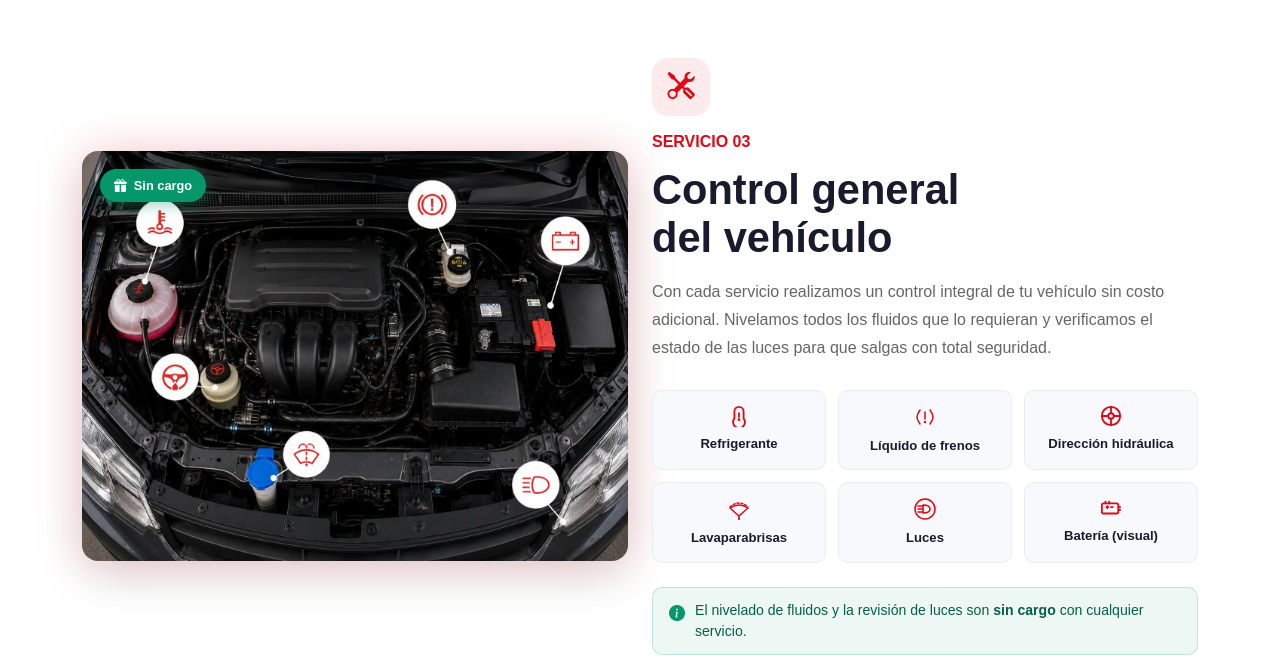
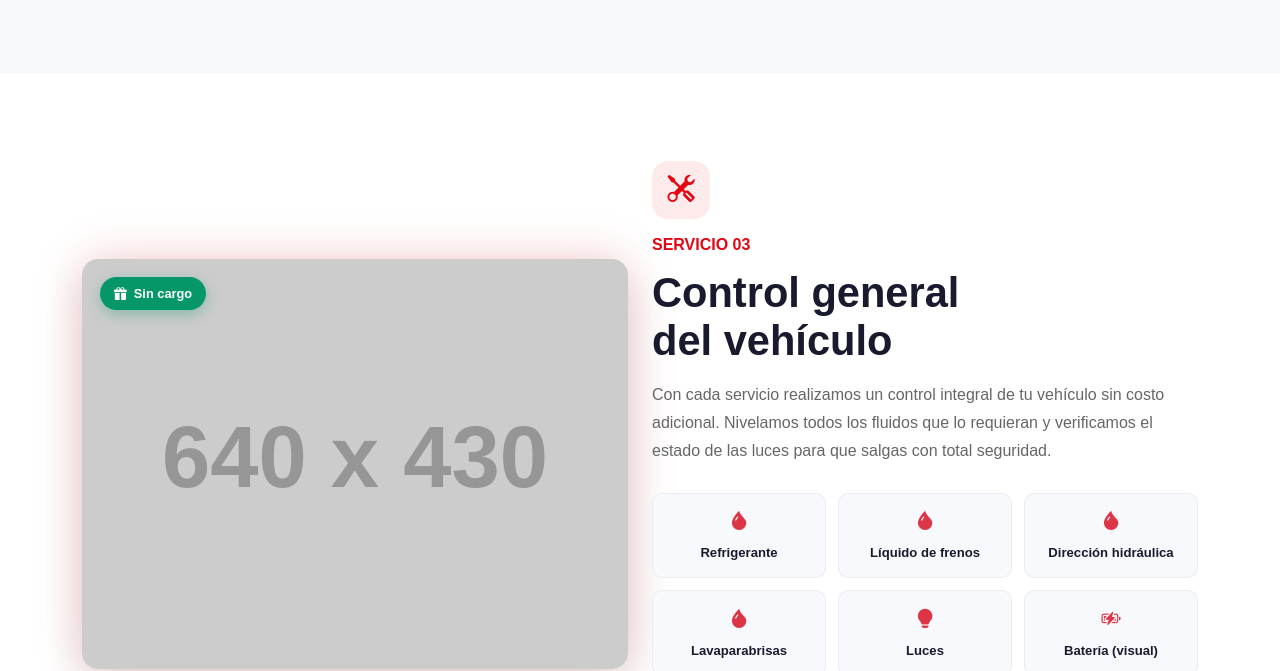
Before and after one commit to Lucasfmoya/lubri, a website: page pages/servicios.html in a window 1280 px wide. Shown: the part 2129-2800 px from the top of the page. Drawn offline with nearby package versions, Linux system fonts and the light colour scheme; placeholder pictures from the web are drawn by us; a web font is replaced by a local one.

Commit message:
mejorando nosotros

```diff
--- a/pages/servicios.html
+++ b/pages/servicios.html
@@ -85,11 +85,6 @@
             <li class="nav-item">
               <a class="nav-link nav-button" href="./contacto.html">Contacto</a>
             </li>
-            <li class="nav-item">
-              <a class="nav-link nav-button" href="./historial.html"
-                >Historial</a
-              >
-            </li>
           </ul>
           <div class="navbar-icons d-flex align-items-center gap-2">
             <a
@@ -166,64 +161,63 @@
         </div>
       </div>
     </nav>
-    <!-- ===== PAGE HERO  ===== -->
-    <section class="page-hero">
-      <div class="page-hero-overlay"></div>
 
+    <!-- ===== PAGE HERO ===== -->
+    <section class="page-hero svc-hero">
       <div class="container page-hero-content">
-        <div class="row align-items-center g-5 hero-row-border">
-          <!-- ===== COLUMNA IZQUIERDA ===== -->
-          <div class="col-lg-6">
-            <nav aria-label="breadcrumb" data-animate="fade-left">
-              <ol class="breadcrumb svc-breadcrumb mb-4">
+        <div class="svc-hero-grid hero-row-border">
+          <div class="svc-hero-col-title" data-animate="fade-left">
+            <nav aria-label="breadcrumb" class="svc-breadcrumb">
+              <ol class="breadcrumb mb-0">
                 <li class="breadcrumb-item">
                   <a href="../index.html">Inicio</a>
                 </li>
                 <li class="breadcrumb-item active">Servicios</li>
               </ol>
             </nav>
-
-            <div data-animate="fade-left" data-delay="100">
+            <span
+              class="section-eyebrow"
+              style="margin-top: 12px; display: inline-block"
+              >SERVICIOS</span
+            >
             <h1 class="page-hero-title">
               Nuestros<br />
               <span class="hero-accent">Servicios</span>
             </h1>
-
-              <p class="page-hero-lead">
+          </div>
+          <div
+            class="svc-hero-col-lead"
+            data-animate="fade-left"
+            data-delay="80"
+          >
+            <p class="svc-hero-lead-main">
               Todo lo que tu vehículo necesita, en un solo lugar.
-                <br />
+            </p>
+            <p class="svc-hero-lead-sub">
               Calidad garantizada y atención honesta.
             </p>
           </div>
-          </div>
-
-          <!-- ===== COLUMNA DERECHA ===== -->
-          <div class="col-lg-6 service-column">
           <div
-              class="services-intro"
+            class="svc-hero-col-pills mt-4"
             data-animate="fade-left"
-              data-delay="200"
+            data-delay="160"
           >
-              <div class="intro-strip d-flex flex-column">
+            <div class="intro-strip">
               <div class="intro-pill">
                 <i class="bi bi-check-circle-fill"></i>
                 <span>Productos de primera marca</span>
               </div>
-
               <div class="intro-pill">
                 <i class="bi bi-check-circle-fill"></i>
                 <span>Personal capacitado</span>
               </div>
-
               <div class="intro-pill">
                 <i class="bi bi-check-circle-fill"></i>
                 <span>Sin turno o con turno previo</span>
               </div>
-
               <div class="intro-pill">
                 <i class="bi bi-check-circle-fill"></i>
                 <span>Múltiples medios de pago</span>
-                </div>
               </div>
             </div>
           </div>
@@ -238,7 +232,7 @@
           <div class="col-lg-6" data-animate="fade-right">
             <div class="srv-img-wrap">
               <img
-                src="../img/agregar-aceite.webp"
+                src="https://placehold.co/640x430/010a44/ffffff?text=Cambio+de+Aceite"
                 class="srv-img img-fluid rounded-4"
                 loading="lazy"
                 alt="Cambio de aceite"
@@ -348,7 +342,7 @@
           <div class="col-lg-6 order-1 order-lg-2" data-animate="fade-left">
             <div class="srv-img-wrap">
               <img
-                src="../img/filtros.webp"
+                src="https://placehold.co/640x430/0a1b8d/ffffff?text=Cambio+de+Filtros"
                 class="srv-img img-fluid rounded-4"
                 loading="lazy"
                 alt="Cambio de filtros"
@@ -366,7 +360,7 @@
           <div class="col-lg-6" data-animate="fade-right">
             <div class="srv-img-wrap">
               <img
-                src="../img/chequeo-general.webp"
+                src="https://placehold.co/640x430/010a44/ffffff?text=Control+General"
                 class="srv-img img-fluid rounded-4"
                 loading="lazy"
                 alt="Control general del vehículo"
@@ -388,150 +382,27 @@
             </p>
             <div class="control-grid">
               <div class="control-item">
-                <svg
-                  xmlns="http://www.w3.org/2000/svg"
-                  width="22"
-                  height="22"
-                  viewBox="0 0 24 24"
-                  fill="none"
-                  stroke="#e30613"
-                  stroke-width="2"
-                  stroke-linecap="round"
-                  stroke-linejoin="round"
-                >
-                  <path
-                    d="M12 2a5 5 0 0 1 5 5v7.5a6.5 6.5 0 1 1-10 0V7a5 5 0 0 1 5-5z"
-                  />
-                  <path d="M12 9v4" />
-                  <circle
-                    cx="12"
-                    cy="16"
-                    r="1.5"
-                    fill="#e30613"
-                    stroke="none"
-                  />
-                </svg>
+                <i class="bi bi-droplet-fill text-danger"></i>
                 <span>Refrigerante</span>
               </div>
-
               <div class="control-item">
-                <svg
-                  xmlns="http://www.w3.org/2000/svg"
-                  width="24"
-                  height="24"
-                  viewBox="0 0 24 24"
-                  fill="none"
-                  stroke="#e30613"
-                  stroke-width="1.5"
-                  stroke-linecap="round"
-                  stroke-linejoin="round"
-                >
-                  <path d="M7 5 Q4 9 4 12 Q4 15 7 19" />
-                  <!-- paréntesis derecho -->
-                  <path d="M17 5 Q20 9 20 12 Q20 15 17 19" />
-                  <line x1="12" y1="7" x2="12" y2="14" />
-                  <circle
-                    cx="12"
-                    cy="17"
-                    r="1.2"
-                    fill="#e30613"
-                    stroke="none"
-                  />
-                </svg>
+                <i class="bi bi-droplet-fill text-danger"></i>
                 <span>Líquido de frenos</span>
               </div>
               <div class="control-item">
-                <svg
-                  xmlns="http://www.w3.org/2000/svg"
-                  width="22"
-                  height="22"
-                  viewBox="0 0 24 24"
-                  fill="none"
-                  stroke="#e30613"
-                  stroke-width="2"
-                  stroke-linecap="round"
-                  stroke-linejoin="round"
-                >
-                  <circle cx="12" cy="12" r="10" />
-                  <circle cx="12" cy="12" r="3" />
-                  <line x1="2" y1="12" x2="9" y2="12" />
-                  <line x1="15" y1="12" x2="22" y2="12" />
-                  <line x1="12" y1="2" x2="12" y2="9" />
-                  <line x1="12" y1="15" x2="12" y2="22" />
-                </svg>
+                <i class="bi bi-droplet-fill text-danger"></i>
                 <span>Dirección hidráulica</span>
               </div>
               <div class="control-item">
-                <svg
-                  xmlns="http://www.w3.org/2000/svg"
-                  width="24"
-                  height="24"
-                  viewBox="0 0 24 24"
-                  fill="none"
-                  stroke="#e30613"
-                  stroke-width="1.5"
-                  stroke-linecap="round"
-                  stroke-linejoin="round"
-                >
-                  <path d="M3 10 Q12 2 21 10" stroke-dasharray="2 2" />
-                  <path d="M12 19 L3 11 Q12 5 21 11 Z" />
-                  <line x1="12" y1="19" x2="12" y2="22" />
-                  <circle cx="12" cy="22" r="1" fill="#e30613" stroke="none" />
-                  <line
-                    x1="12"
-                    y1="10"
-                    x2="12"
-                    y2="13"
-                    stroke="white"
-                    stroke-width="1.2"
-                  />
-                  <circle cx="12" cy="15" r="0.6" fill="white" stroke="none" />
-                </svg>
+                <i class="bi bi-droplet-fill text-danger"></i>
                 <span>Lavaparabrisas</span>
               </div>
-
               <div class="control-item">
-                <svg
-                  xmlns="http://www.w3.org/2000/svg"
-                  width="24"
-                  height="24"
-                  viewBox="0 0 24 24"
-                  fill="none"
-                  stroke="#e30613"
-                  stroke-width="1.5"
-                  stroke-linecap="round"
-                  stroke-linejoin="round"
-                >
-                  <circle cx="12" cy="12" r="10" />
-                  <line x1="5" y1="9" x2="10" y2="9" />
-                  <line x1="5" y1="12" x2="10" y2="12" />
-                  <line x1="5" y1="15" x2="10" y2="15" />
-                  <path d="M10 8 L10 16 Q17 16 17 12 Q17 8 10 8z" />
-                </svg>
+                <i class="bi bi-lightbulb-fill text-danger"></i>
                 <span>Luces</span>
               </div>
-
               <div class="control-item">
-                <svg
-                  xmlns="http://www.w3.org/2000/svg"
-                  width="22"
-                  height="22"
-                  viewBox="0 0 24 24"
-                  fill="none"
-                  stroke="#e30613"
-                  stroke-width="2"
-                  stroke-linecap="round"
-                  stroke-linejoin="round"
-                >
-                  <rect x="2" y="7" width="18" height="11" rx="2" />
-                  <line x1="20" y1="11" x2="22" y2="11" />
-                  <line x1="20" y1="14" x2="22" y2="14" />
-                  <line x1="6" y1="7" x2="6" y2="5" />
-                  <line x1="10" y1="7" x2="10" y2="5" />
-                  <line x1="7" y1="11" x2="9" y2="11" />
-                  <line x1="8" y1="10" x2="8" y2="12" />
-                  <line x1="12" y1="11" x2="14" y2="11" />
-                </svg>
+                <i class="bi bi-battery-charging text-danger"></i>
                 <span>Batería (visual)</span>
               </div>
             </div>
@@ -592,7 +463,7 @@
           <div class="col-lg-6 order-1 order-lg-2" data-animate="fade-left">
             <div class="srv-img-wrap">
               <img
-                src="../img/lamparas.webp"
+                src="https://placehold.co/640x430/1b36d4/ffffff?text=Cambio+de+Lámparas"
                 class="srv-img img-fluid rounded-4"
                 loading="lazy"
                 alt="Cambio de lámparas"
@@ -613,7 +484,7 @@
           <div class="col-lg-6" data-animate="fade-right">
             <div class="srv-img-wrap">
               <img
-                src="../img/accesorios.webp"
+                src="https://placehold.co/640x430/010a44/ffffff?text=Accesorios+y+Cosmética"
                 class="srv-img img-fluid rounded-4"
                 loading="lazy"
                 alt="Accesorios y cosmética vehicular"
@@ -728,20 +599,16 @@
               </p>
               <div class="fleet-trust-grid">
                 <div class="fleet-trust-card">
-                  <i class="bi bi-building"></i>
-                  <span>Bogamac</span>
+                  <i class="bi bi-building"></i><span>Bogamac</span>
                 </div>
                 <div class="fleet-trust-card">
-                  <i class="bi bi-building"></i>
-                  <span>Supercemento</span>
+                  <i class="bi bi-building"></i><span>Supercemento</span>
                 </div>
                 <div class="fleet-trust-card">
-                  <i class="bi bi-building"></i>
-                  <span>API</span>
+                  <i class="bi bi-building"></i><span>API</span>
                 </div>
                 <div class="fleet-trust-card">
-                  <i class="bi bi-building"></i>
-                  <span>Cormecor</span>
+                  <i class="bi bi-building"></i><span>Cormecor</span>
                 </div>
               </div>
               <p class="fleet-trust-more">
@@ -802,21 +669,20 @@
           <div class="col-md-3 mb-4 contact-footer text-start footer-margin">
             <h5 class="fw-bold footer-title mb-4">Contacto</h5>
             <div class="mb-2">
-              <i class="bi bi-geo-alt-fill text-danger me-2"></i>
-              <span>Av. O'Higgins 3111 - Córdoba</span>
+              <i class="bi bi-geo-alt-fill text-danger me-2"></i
+              ><span>Av. O'Higgins 3111 - Córdoba</span>
             </div>
             <div class="mb-2">
-              <i class="bi bi-telephone-fill text-danger me-2"></i>
-              <a href="tel:+5493516517525" class="footer-link">3516517525</a>
+              <i class="bi bi-telephone-fill text-danger me-2"></i
+              ><a href="tel:+5493516517525" class="footer-link">3516517525</a>
             </div>
             <div class="mb-2">
-              <i class="bi bi-envelope-fill text-danger me-2"></i>
-              <a
+              <i class="bi bi-envelope-fill text-danger me-2"></i
+              ><a
                 href="mailto:lubricentroohiggins@hotmail.com"
                 class="footer-link"
+                >lubricentroohiggins@hotmail.com</a
               >
-                lubricentroohiggins@hotmail.com
-              </a>
             </div>
           </div>
           <div class="col-md-3 mb-4 contact-footer text-start footer-margin">
@@ -835,13 +701,13 @@
           <div class="col-md-3 mb-4 text-start contact-footer footer-margin">
             <h5 class="fw-bold footer-title mb-3">Horarios</h5>
             <p class="mb-2">
-              <i class="bi bi-clock-fill text-white me-2"></i>
-              <strong>Lunes a Viernes:</strong><br />08:30 a 13:00 hs — 15:00 a
+              <i class="bi bi-clock-fill text-white me-2"></i
+              ><strong>Lunes a Viernes:</strong><br />08:30 a 13:00 hs — 15:00 a
               19:00 hs
             </p>
             <p class="mb-0">
-              <i class="bi bi-clock-fill text-white me-2"></i>
-              <strong>Sábados:</strong><br />08:30 a 13:00 hs
+              <i class="bi bi-clock-fill text-white me-2"></i
+              ><strong>Sábados:</strong><br />08:30 a 13:00 hs
             </p>
           </div>
         </div>
@@ -899,6 +765,6 @@
     </a>
 
     <script src="https://cdn.jsdelivr.net/npm/bootstrap@5.3.8/dist/js/bootstrap.bundle.min.js"></script>
-    <script src="../js/index.js?v=2.0" defer></script>
+    <script src="../js/index.js?v=2.1" defer></script>
   </body>
 </html>
```
Also changed, not shown: css/style.css (+3 -4 lines), index.html (+3 -0 lines), img/mahle.png (added). Lines whose indentation alone changed are shown as unchanged.
